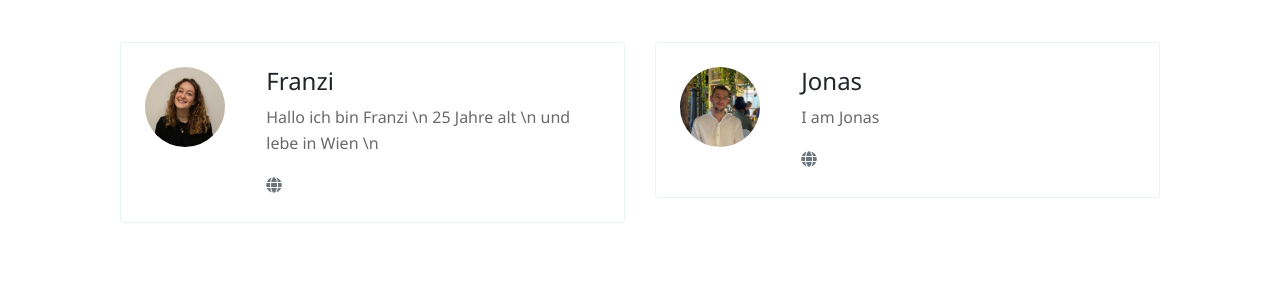
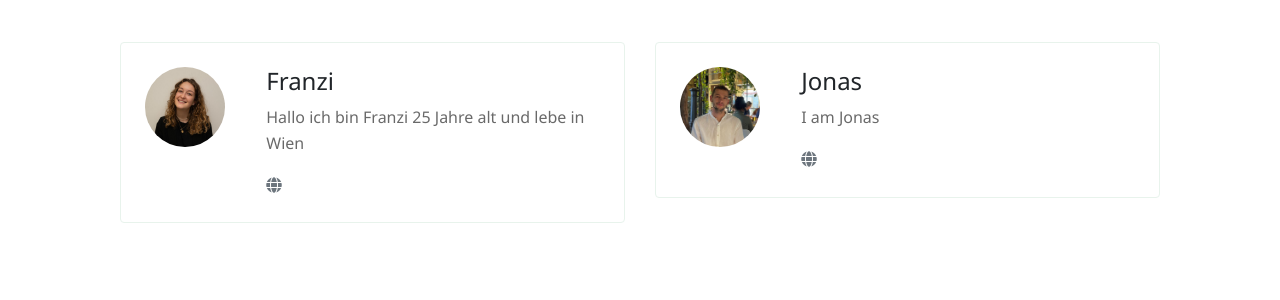
Before and after one commit to travelbuddi/travelbuddi.github.io, a Jekyll site: the page built from _pages/authors-list.html, in a window 1280 px wide. Shown: the part 155-455 px from the top of the page. Built offline with Jekyll 4.4.1, drawn with Linux system fonts in a browser that asks for light colours; nearby versions of some CDN libraries.

Commit message:
fix newline bio

```diff
--- a/_config.yml
+++ b/_config.yml
@@ -25,11 +25,7 @@ authors:
       name:           Franzi
       site:           https://travelbuddi.github.io/
       avatar:         assets/images/franzi.jpeg
-      bio:            |
-                      Hallo ich bin Franzi \n
-                      25 Jahre alt \n
-                      und lebe in Wien \n
-
+      bio:            "Hallo ich bin Franzi \n 25 Jahre alt \n und lebe in Wien \n"
       #email:          wowthemesnet@gmail.com
       #twitter:        https://twitter.com/wowthemesnet
 
```
